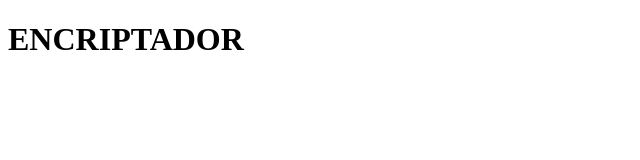
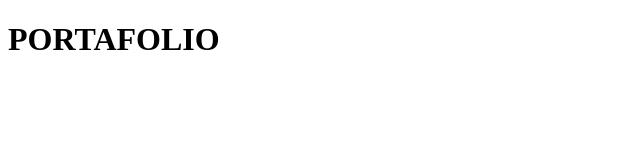
Before and after one commit to ascrho/MarcosQuintero, a plain HTML site: page docs/index.html in a window 1280 px wide. Shown: the whole page, without its empty margins (0-640 px from the left). Drawn offline with Linux system fonts and the light colour scheme.

Commit message:
Portafolio Ini

```diff
--- a/docs/index.html
+++ b/docs/index.html
@@ -8,7 +8,7 @@
 </head>
 <body>
     <header>
-        <h1>ENCRIPTADOR</h1>
+        <h1>PORTAFOLIO</h1>
     </header>
 
     <main>
```
